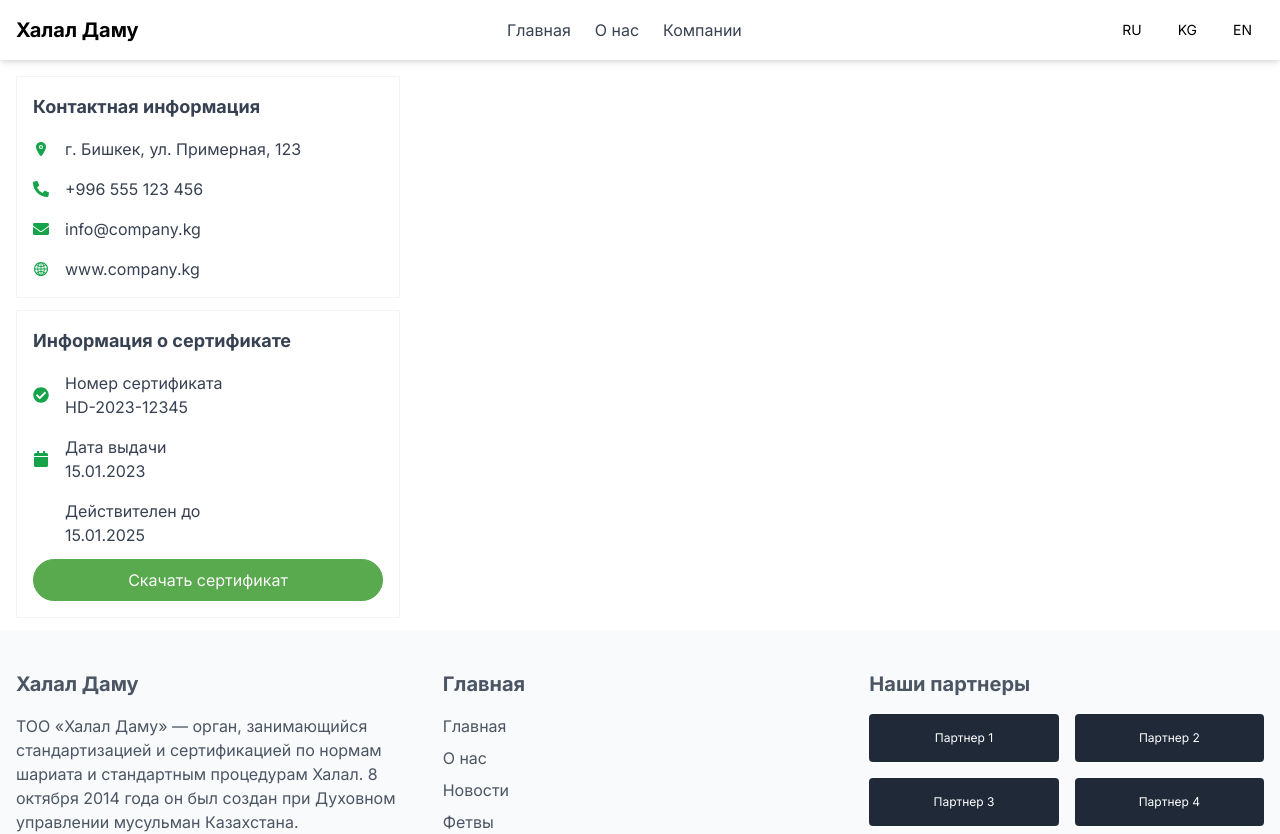
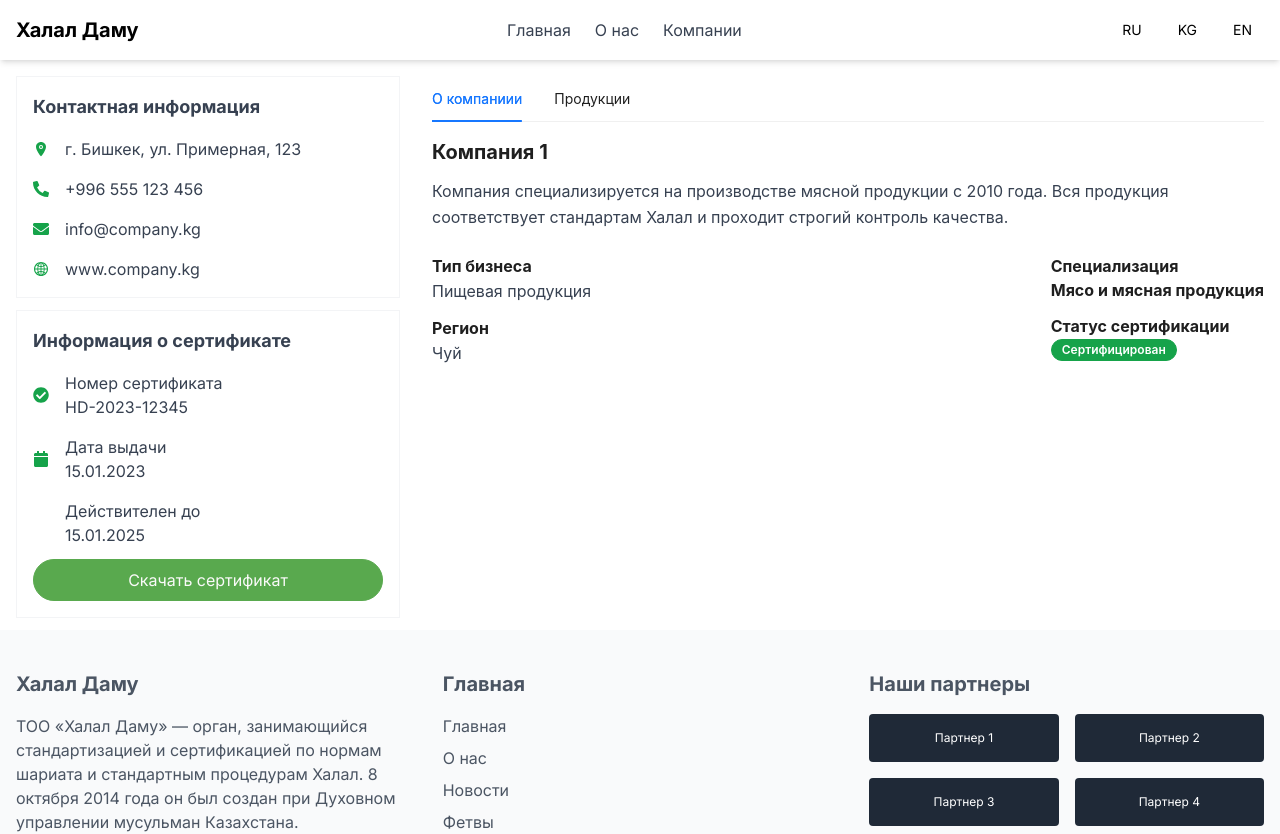
Before and after one commit to devalmazbek/halalKG, a Next.js app: page /companies/1 in a window 1280 px wide. Shown: the top 834 px of the page. Built offline with nearby package versions, Linux system fonts and the light colour scheme; some icons are missing.

Commit message:
feat: about company, product, user-tabs components

```diff
--- a/src/app/companies/[id]/page.tsx
+++ b/src/app/companies/[id]/page.tsx
@@ -4,6 +4,7 @@ import { ContactInfo } from "@/components/ui/contact";
 
 import { CompanyDetailType } from "../types";
 import { CertificateInfo } from "@/components/ui/certificate-info";
+import { CompanyTabs } from "@/components/user-tabs";
 
 export default function CompayDetailPage({ params }: { params: { id: string } }) {
 
@@ -51,7 +52,7 @@ export default function CompayDetailPage({ params }: { params: { id: string } })
                 <CertificateInfo company={company}/>
             </div>
             <div className="flex-1">
-
+                <CompanyTabs company={company}/>
             </div>
         </div>
     );
--- /dev/null
+++ b/src/components/ui/about-company/index.tsx
@@ -0,0 +1,43 @@
+"use client";
+import { CompanyDetailType } from "@/app/companies/types";
+import React from "react";
+import { Badge } from "../badge";
+
+interface Props {
+    company: CompanyDetailType;
+}
+
+export const AboutCompany: React.FC<Props> = ({company}) => {
+    return(
+        <div>
+            <h3 className="font-bold text-xl">{company.name}</h3>
+            <div className="my-3">
+                <p className="text-base text-gray-700 mb-6 leading-relaxed">{company.description}</p>
+            </div>
+
+            <div className="flex justify-between">
+                <div>
+                    <div className="mb-3">
+                        <h4 className="font-bold text-base">Тип бизнеса</h4>
+                        <p className="text-base text-gray-700 leading-relaxed">{company.businessType}</p>
+                    </div>
+                    <div className="mb-3">
+                        <h4 className="font-bold text-base">Регион</h4>
+                        <p className="text-base text-gray-700 leading-relaxed">{company.region}</p>
+                    </div>
+                </div>
+                <div>
+                    <div className="mb-3">
+                        <h4 className="font-bold text-base">Специализация</h4>
+                        <p className="font-bold text-base">{company.specialization}</p>
+                    </div>
+                    <div className="mb-3">
+                        <h4 className="font-bold text-base">Статус сертификации</h4>
+                        <Badge variant={company.status}>{company.status}</Badge>
+                    </div>
+                </div>
+
+            </div>
+        </div>
+    )
+}
--- /dev/null
+++ b/src/components/ui/products/index.tsx
@@ -0,0 +1,33 @@
+"use client";
+
+import React from "react";
+import { Image } from "antd";
+
+import { CompanyDetailType, ProductsType } from "@/app/companies/types";
+
+interface Props {
+    products: ProductsType[];
+}
+
+export const Products: React.FC<Props> = ({products}) => {
+    return(
+        <div className="grid grid-flow-row grid-cols-2 gap-10">
+            {products.map((product: ProductsType) => {
+                return(
+                    <div key={product.name} className="bg-gray-50 rounded-lg overflow-hidden flex">
+                        <div className="w-24 h-24 bg-gray-200 relative flex-shrink-0">
+                        <Image
+                            src={product.image || "/placeholder.svg"}
+                            alt={product.name}
+                            className="object-cover"
+                        />
+                        </div>
+                        <div className="p-4 flex items-center">
+                        <h3 className="font-medium">{product.name}</h3>
+                        </div>
+                    </div>
+                )
+            })}
+        </div>
+    )
+}
--- /dev/null
+++ b/src/components/user-tabs/index.tsx
@@ -0,0 +1,29 @@
+"use client";
+
+import React from "react";
+import { Tabs } from "antd";
+import { CompanyDetailType } from "@/app/companies/types";
+import { AboutCompany } from "../ui/about-company";
+import { Products } from "../ui/products";
+
+interface Props {
+    company: CompanyDetailType
+}
+
+export const CompanyTabs: React.FC<Props> = ({company}) => {
+
+    const items = [
+        {
+        key: '1',
+        label: 'О компаниии ',
+        children: <AboutCompany company={company}/>,
+        },
+        {
+        key: '2',
+        label: 'Продукции',
+        children: <Products products={company.products}/>,
+        },
+    ];
+
+    return(<Tabs defaultActiveKey="1" items={items} />)
+}
```
